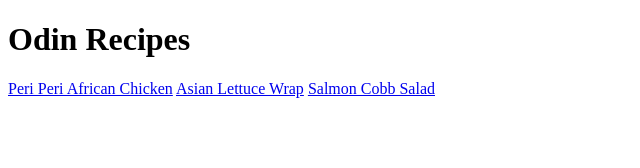
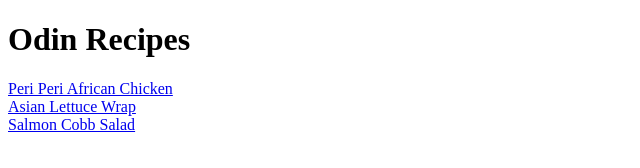
Before and after one commit to tuniee/odin-recipes, a plain HTML site: page index.html in a window 1280 px wide. Shown: the whole page, without its empty margins (0-640 px from the left). Drawn offline with Linux system fonts and the light colour scheme.

Commit message:
Add: some <br> tags added to the index.html page

```diff
--- a/index.html
+++ b/index.html
@@ -7,8 +7,8 @@
 </head>
 <body>
     <h1>Odin Recipes</h1>
-    <a href="recipes/peri-peri-african-chicken.html">Peri Peri African Chicken</a>
-    <a href="recipes/asian-lettuce-wrap.html">Asian Lettuce Wrap</a>
+    <a href="recipes/peri-peri-african-chicken.html">Peri Peri African Chicken</a><br>
+    <a href="recipes/asian-lettuce-wrap.html">Asian Lettuce Wrap</a><br>
     <a href="recipes/salmon-cobb-salad.html">Salmon Cobb Salad</a>
 </body>
 </html>
```
